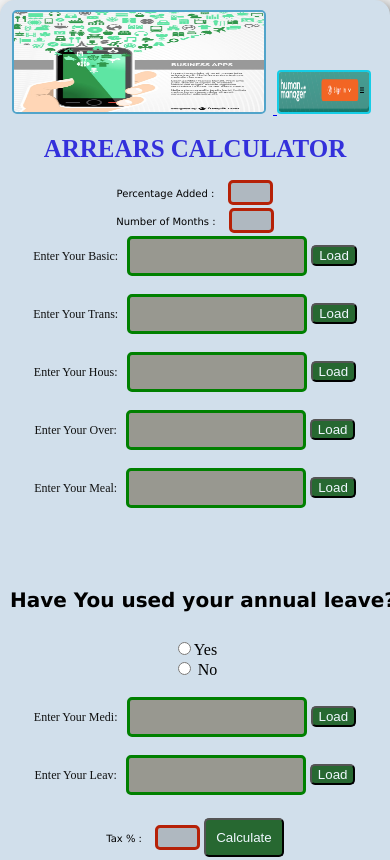
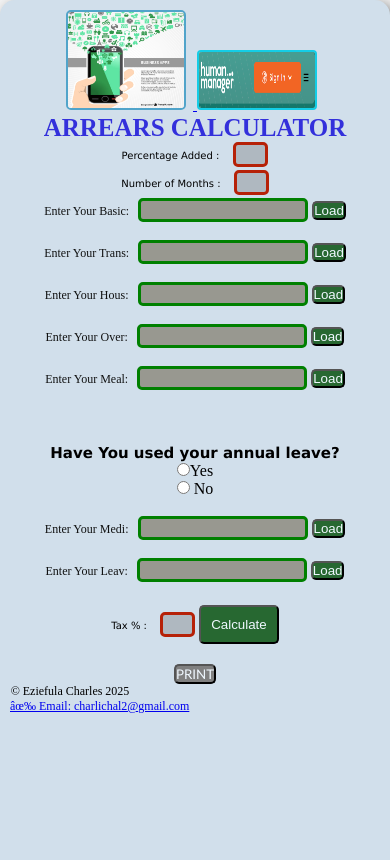
Before and after one commit to BlingsE-codes/arrears-calculator, a plain HTML site: page index.html in a window 390 px wide. Shown: the top 860 px of the page. Drawn offline with Linux system fonts and the light colour scheme.

Commit message:
Added responsiveness

```diff
--- a/arrearscalculation.css
+++ b/arrearscalculation.css
@@ -1,3 +1,10 @@
+
+* {
+
+    margin: 0;
+    padding: 0;
+    box-sizing: border-box;
+}
 h1{
     color: rgb(51, 48, 219);
     font-size: 25px;
@@ -99,7 +106,7 @@ h4{
 }
 
 .form{
-    max-width: 450px;
+    /* max-width: 450px; */
     max-height: 1000px;
     background-color: rgb(209, 223, 235);
     text-align: center;
@@ -107,7 +114,8 @@ h4{
     padding: 10px;
     border-radius: 15px;
     box-shadow: 5px 5px 15px rgba(70, 71, 71, 0.76);
-    box-sizing: border-box;
+
+    /* display: flex; */
 }
 
 #exp{
@@ -171,3 +179,34 @@ margin-top: 20px;
 
 
 }
+
+@media screen and (max-width: 700px) {
+
+  #image {
+    width: 120px;
+    height: 100px;
+  }
+
+  #image2 {
+    width: 120px;
+    height: 60px;
+  }
+
+  .form {
+
+      /* width: 50%; */
+      overflow: hidden
+  }
+
+  #input3 {
+/*
+    display: flex;
+    flex-direction:  */
+    overflow: hidden
+  }
+
+  h4 {
+
+    font-size: 15px;
+  }
+}
```
